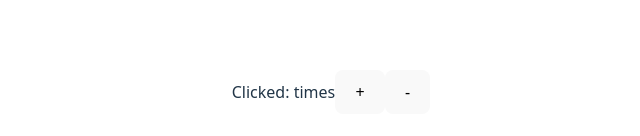
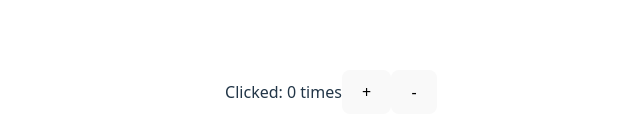
Before and after one commit to bbaekddo/react-state-management, a React (Vite) app: page / in a window 1280 px wide. Shown: the part 308-444 px from the top of the page, without its empty margins (309-949 px from the left). Built offline with nearby package versions, Linux system fonts and the light colour scheme.

Commit message:
✨ Redux App 추가

```diff
--- a/src/App.tsx
+++ b/src/App.tsx
@@ -1,14 +1,20 @@
 import "./App.css";
 import * as React from "react";
 
-function App(): React.ReactElement {
+type AppProps = {
+	value: any;
+	onIncrement: () => void;
+	onDecrement: () => void;
+}
+
+function App({ value, onIncrement, onDecrement }: AppProps): React.ReactElement {
 	return (
 		<div>
-			Clicked:  times
-			<button>
+			Clicked: {value} times
+			<button onClick={onIncrement}>
 				+
 			</button>
-			<button>
+			<button onClick={onDecrement}>
 				-
 			</button>
 		</div>
--- a/src/main.tsx
+++ b/src/main.tsx
@@ -2,15 +2,35 @@ import { StrictMode } from "react";
 import { createRoot } from "react-dom/client";
 import "./index.css";
 import App from "./App.tsx";
+import { createStore } from "redux";
+import rootReducer from "./reducers";
 
 const rootElement = document.getElementById("root");
+const store = createStore(rootReducer);
+
+store.dispatch({
+	type: "ADD_TODO",
+	text: "test",
+});
 
 if (rootElement) {
-	createRoot(rootElement).render(
-		<StrictMode>
-			<App />
-		</StrictMode>,
-	);
+	const root = createRoot(rootElement);
+	const render = () => {
+		root.render(
+			<StrictMode>
+				<App
+					value={store.getState().counter}
+					onIncrement={() => store.dispatch({ type: "increment" })}
+					onDecrement={() => store.dispatch({ type: "decrement" })}
+				/>
+			</StrictMode>,
+		);
+	};
+
+	console.log(store.getState());
+
+	store.subscribe(render);
+	render();
 } else {
 	console.error("Root 요소를 찾을 수 없습니다.");
 }
--- /dev/null
+++ b/src/reducers/counter.tsx
@@ -0,0 +1,9 @@
+const counter = (state = 0, action: {type: string }) => {
+    switch (action.type) {
+        case "increment": return state + 1;
+        case "decrement": return state - 1;
+        default: return state;
+    }
+}
+
+export default counter;
--- /dev/null
+++ b/src/reducers/index.tsx
@@ -0,0 +1,10 @@
+import { combineReducers } from "redux";
+import counter from "./counter.tsx";
+import todos from "./todos.tsx";
+
+const rootReducer = combineReducers({
+	counter,
+	todos,
+});
+
+export default rootReducer;
--- /dev/null
+++ b/src/reducers/todos.tsx
@@ -0,0 +1,21 @@
+// @ts-ignore
+enum ActionType {
+    ADD_TODO = 'ADD_TODO',
+    DELETE_TODO = 'DELETE_TODO',
+}
+
+interface Action {
+    type: ActionType;
+    text: string;
+}
+
+const todos = (state = [], action: Action) => {
+    switch (action.type) {
+        case 'ADD_TODO':
+            return [...state, action.text];
+        default:
+            return state;
+    }
+}
+
+export default todos;
```
